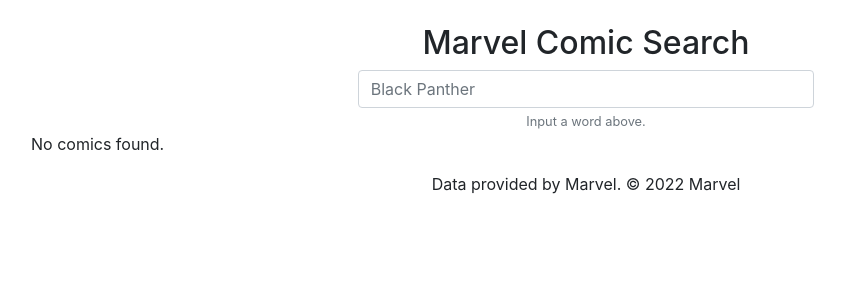
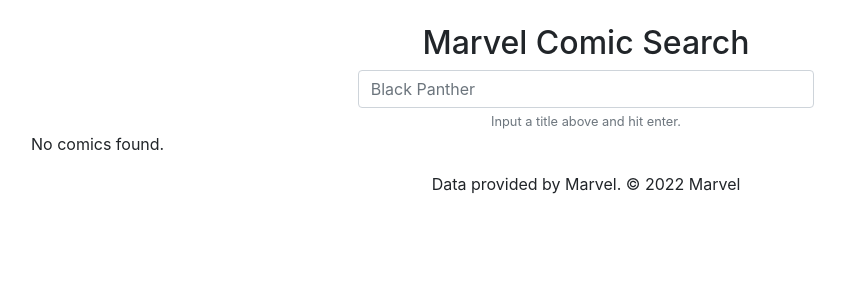
Before and after one commit to Hyrasmus/Comic-Variants, a Flask app: page /comic/ in a window 1280 px wide. Shown: the top 300 px of the page, without its empty margins (54-899 px from the left). Run offline with Flask 2, Linux system fonts and the light colour scheme; some libraries are stand-ins or nearby versions.

Commit message:
final edit

```diff
--- a/templates/comic.html
+++ b/templates/comic.html
@@ -22,7 +22,7 @@
               <div class="col-md-5 text-center">
                   <label class="h2" for="search">Marvel Comic Search</label>
                   <input type="text" class="form-control" name="search" placeholder="Black Panther">
-                  <small id="texthelp" class="form-text text-muted">Input a word above.</small>
+                  <small id="texthelp" class="form-text text-muted">Input a title above and hit enter.</small>
               </div>
           </div>
       </form>
--- a/templates/index.html
+++ b/templates/index.html
@@ -23,14 +23,12 @@
         <div class="col-md-5 text-center">
           <label class="h2" for="search">Marvel Character Search</label>
           <input type="text" class="form-control" name="search" placeholder="Black Panther">
-          <small id="texthelp" class="form-text text-muted">Input a name above.</small>
+          <small id="texthelp" class="form-text text-muted">Input a name above hit enter.</small>
         </div>
       </div>
     </form>
     <div class="form-row justify-content-center">
-      <div class="col-md-2 text-center">
-        <button onclick="location.href='/comic/'">Search Comics</button>
-      </div>
+      <button onclick="location.href='/comic/'">Search Comics</button>
     </div>
     {% if data %}
       <div class="row">
```
